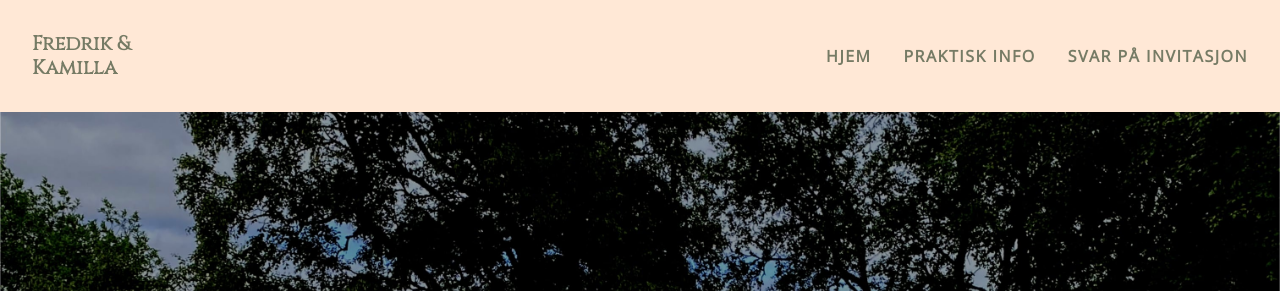
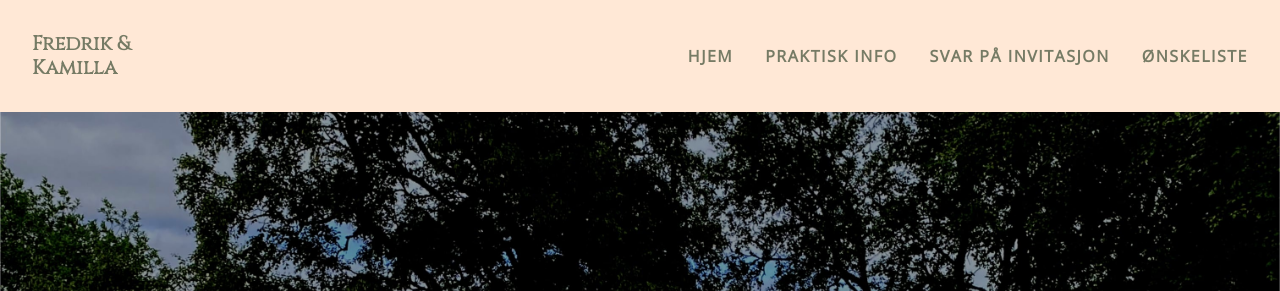
Before and after one commit to FredrikSigvartsen/fantastic-energy, a Gatsby site: page / in a window 1280 px wide. Shown: the top 291 px of the page. Built offline with nearby package versions, Linux system fonts and the light colour scheme; Gatsby itself is replaced by a stand-in of ours; a web font is replaced by a local one.

Commit message:
Ønskeliste

```diff
--- a/src/components/Navbar/Navbar.js
+++ b/src/components/Navbar/Navbar.js
@@ -50,6 +50,21 @@ const MenuLinks = ({ isOpen }) => (
       <MenuItem>Hjem</MenuItem>
       <MenuItem to="/info/">Praktisk info</MenuItem>
       <MenuItem to="/rsvp/">Svar på invitasjon</MenuItem>
+      <ChakraLink
+        as={Link}
+        href="https://www.onskelister.no/liste?id=KxE7BcCPd4g1DPt3kfRf&fbclid=IwAR3rNM6w3t-AGDAmWM2pAqfOa2xfd-0skFs_pJ8YcHwOpx0RaBpKbhXrRmY"
+        target="_blank"
+      >
+        <Text
+          colorScheme="green"
+          textTransform="uppercase"
+          display="block"
+          fontWeight="bold"
+          letterSpacing="1.5px"
+        >
+          Ønskeliste
+        </Text>
+      </ChakraLink>
     </Stack>
   </Box>
 )
```
